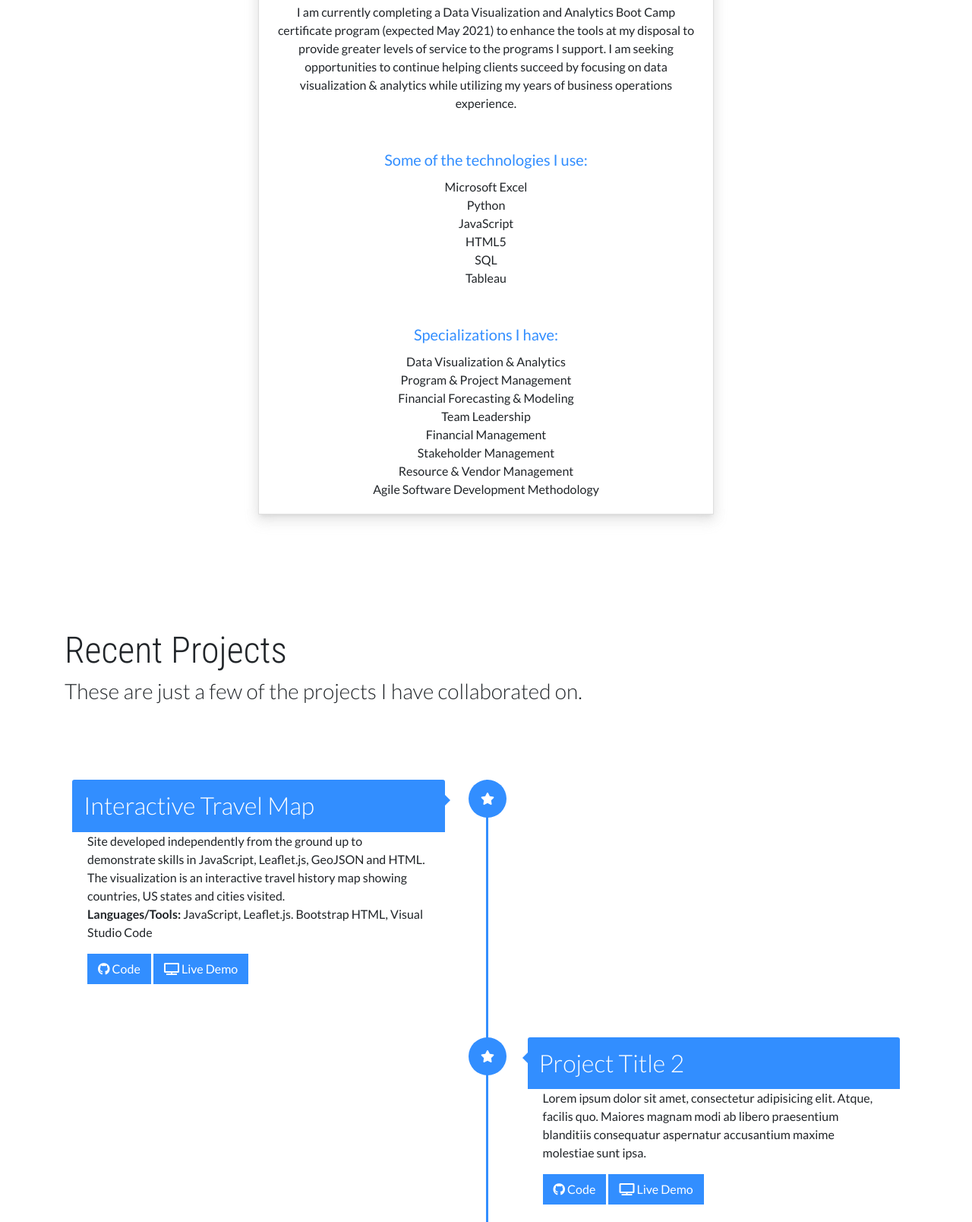
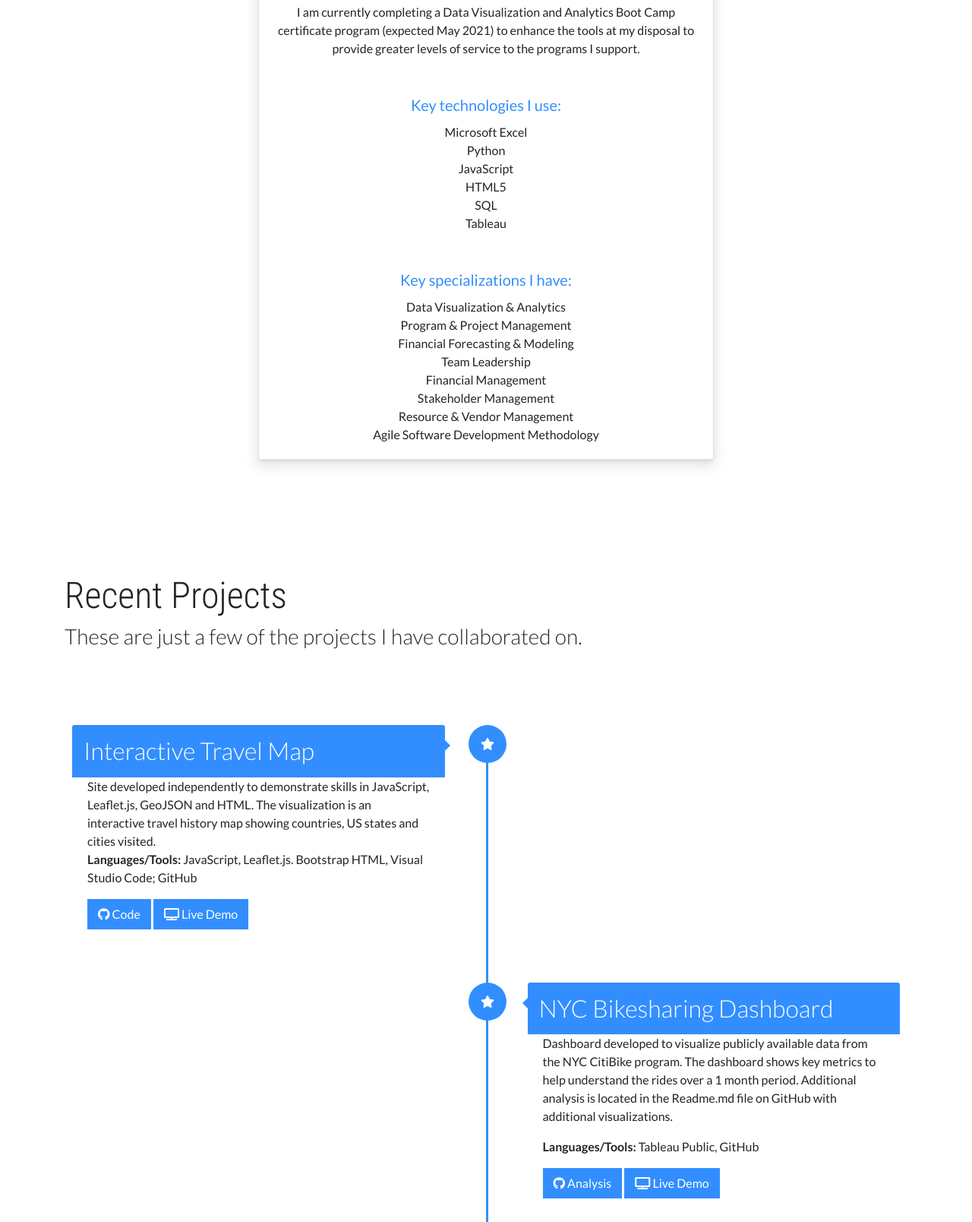
Before and after one commit to mhorstman/Portfolio, a plain HTML site: page index.html in a window 1280 px wide. Shown: the part 1236-2844 px from the top of the page at 76% size. Drawn offline with nearby package versions, Linux system fonts and the light colour scheme.

Commit message:
Updating files

```diff
--- a/index.html
+++ b/index.html
@@ -119,11 +119,9 @@
 
                 <p class="card-text">I am currently completing a Data Visualization and Analytics
                     Boot Camp certificate program (expected May 2021) to enhance the tools at my
-                    disposal to provide greater levels of service to the programs I support. I am
-                    seeking opportunities to continue helping clients succeed by focusing on data
-                    visualization & analytics while utilizing my years of business operations experience. </p>
+                    disposal to provide greater levels of service to the programs I support. </p>
                 <h5 class="card-title">
-                    Some of the technologies I use:
+                    Key technologies I use:
                 </h5>
                 <p class="card-text">
                     Microsoft Excel<br>
@@ -134,7 +132,7 @@
                     Tableau
                 </p>
                 <h5 class="card-title">
-                    Specializations I have:
+                    Key specializations I have:
                 </h5>
                 <p class="card-text">
                     Data Visualization & Analytics<br>
@@ -171,8 +169,10 @@
                 <div class="timeline-content">
                     <h2>Interactive Travel Map</h2>
                     <p>
-                        Site developed independently from the ground up to demonstrate skills in JavaScript, Leaflet.js, GeoJSON and HTML. The visualization is an interactive travel history map showing countries, US states and cities visited.<br>
-                        <b>Languages/Tools:</b> JavaScript, Leaflet.js. Bootstrap HTML, Visual Studio Code
+                        Site developed independently to demonstrate skills in JavaScript, Leaflet.js,
+                        GeoJSON and HTML. The visualization is an interactive travel history map showing
+                        countries, US states and cities visited.<br>
+                        <b>Languages/Tools:</b> JavaScript, Leaflet.js. Bootstrap HTML, Visual Studio Code; GitHub
                     </p>
                     <a href="https://github.com/mhorstman/Travel_Map" class="btn"><i class="fab fa-github"></i> Code</a>
                     <a href="https://mhorstman.github.io/Travel_Map/" class="btn"><i class="fas fa-tv"></i> Live Demo</a>
@@ -185,14 +185,16 @@
 
                 </div>
                 <div class="timeline-content right">
-                    <h2>Project Title 2</h2>
+                    <h2>NYC Bikesharing Dashboard</h2>
                     <p>
-                        Lorem ipsum dolor sit amet, consectetur adipisicing elit. Atque, facilis quo. Maiores magnam
-                        modi ab libero praesentium blanditiis consequatur aspernatur accusantium maxime molestiae sunt
-                        ipsa.
+                        Dashboard developed to visualize publicly available data from the NYC CitiBike program.
+                        The dashboard shows key metrics to help understand the rides over a 1 month period. Additional
+                        analysis is located in the Readme.md file on GitHub with additional visualizations.
                     </p>
-                    <a href="https://github.com" class="btn"><i class="fab fa-github"></i> Code</a>
-                    <a href="#" class="btn"><i class="fas fa-tv"></i> Live Demo</a>
+                        <b>Languages/Tools:</b> Tableau Public, GitHub
+                    </p>
+                    <a href="https://github.com/mhorstman/Bikesharing" class="btn"><i class="fab fa-github"></i> Analysis</a>
+                    <a href="https://public.tableau.com/profile/mike.horstman#!/vizhome/Bikesharing_Challenge_16155041760540/NYCBikesharingDashbaord" class="btn"><i class="fas fa-tv"></i> Live Demo</a>
                 </div>
             </div>
 
@@ -258,7 +260,7 @@
         </article>
         <hr />
         <article class="education-item">
-            <h3 class="subtitle">Virginia Tech/h3>
+            <h3 class="subtitle">Virginia Tech</h3>
             <span class="text-muted">B.S. Mechanical Engineering</span>
         </article>
         <hr />
@@ -271,8 +273,9 @@
         <div class="container">
             <h1 class="title">I'm available for work.
             </h1>
-            <h3 class="subtitle">Actively contributing to new projects and seeking a full-time role in a fast-paced,
-                agile environment. Get in touch!</h3>
+            <h3 class="subtitle">I am actively seeking opportunites to continue helping clients succeed by
+                focusing on data visualization & analytics while utilizing my years of business operations
+                experience. I'm seeking a full-time role in a fast-paced, agile environment. Get in touch!</h3>
         </div>
     </section>
 
```
Also changed, not shown: 1 other file.
